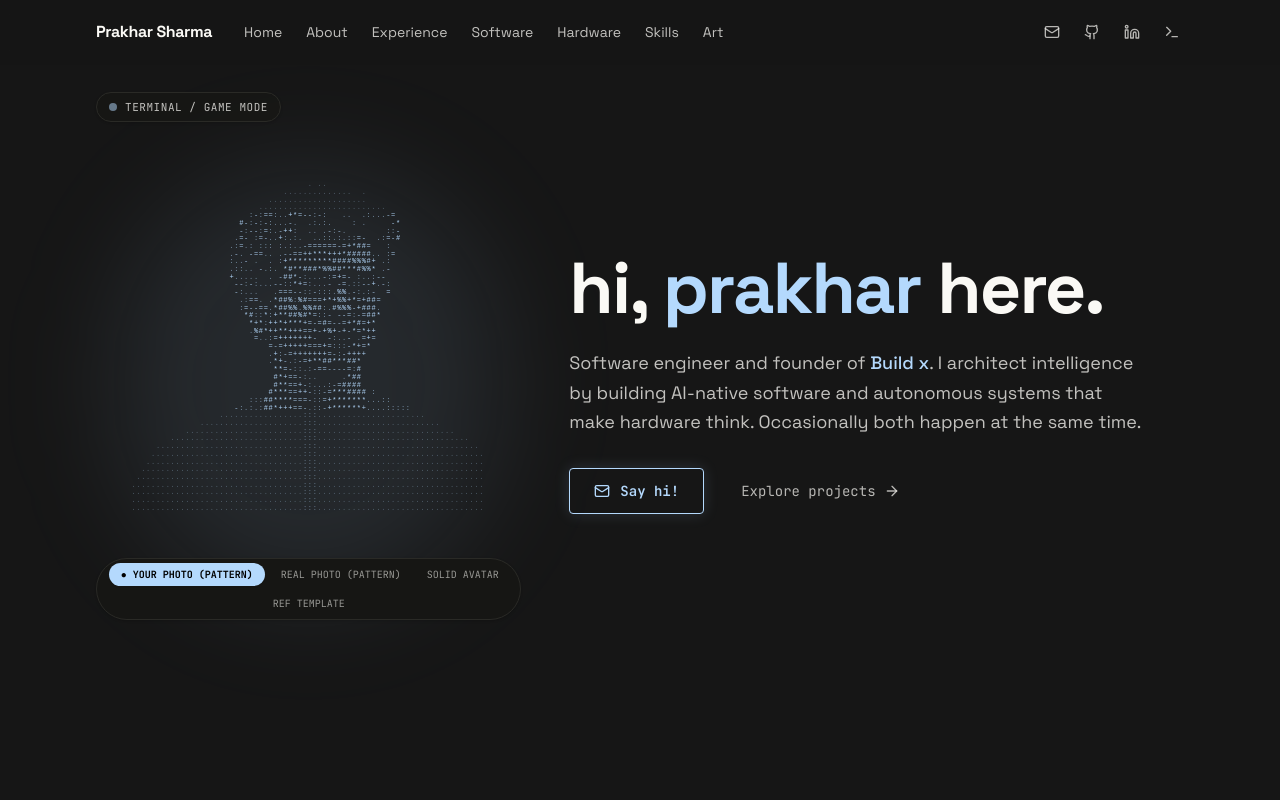
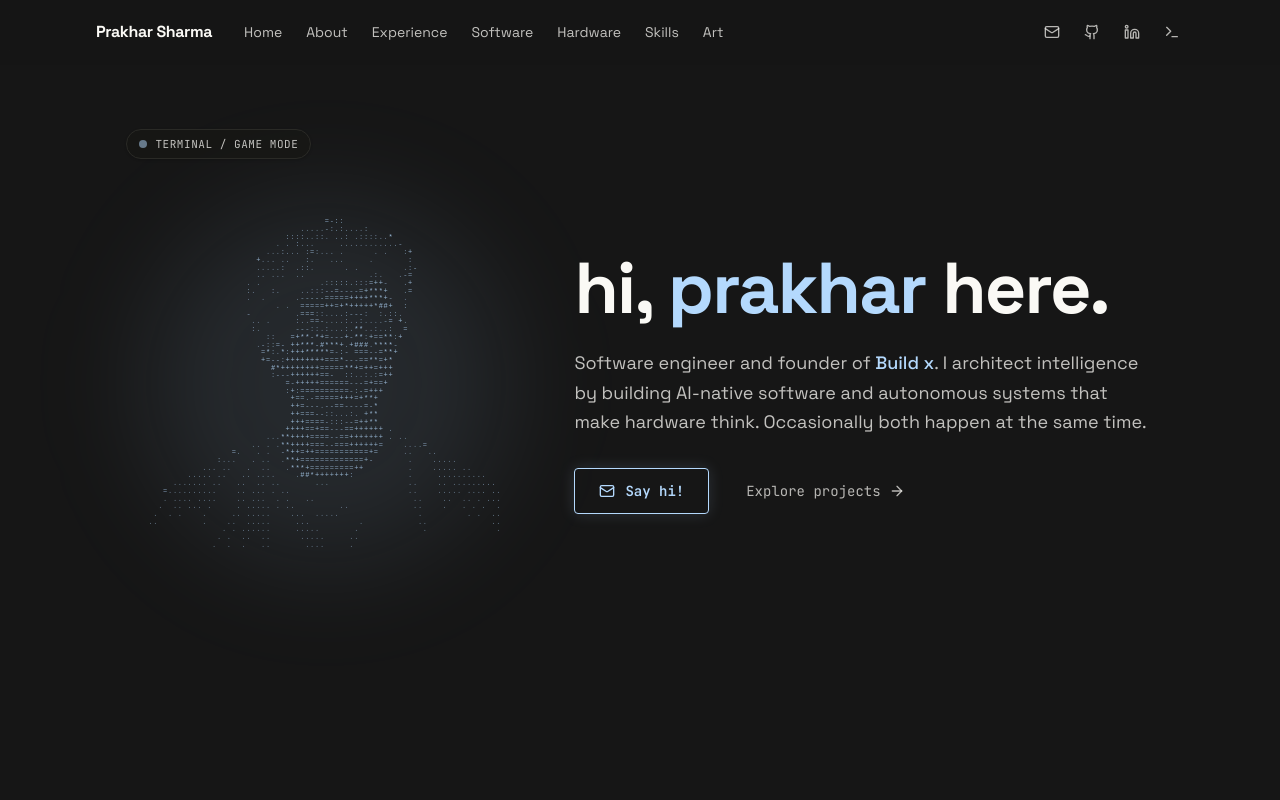
Before and after one commit to pr4xh4r/portfolio, a React (Vite) app: page / in a window 1280 px wide. Shown: the top 800 px of the page. Built offline with nearby package versions, Linux system fonts and the light colour scheme.

Commit message:
feat: permanently use Solid Avatar model for ASCII portrait and remove category selector block

```diff
--- a/src/components/AsciiSilhouette.tsx
+++ b/src/components/AsciiSilhouette.tsx
@@ -1,9 +1,5 @@
 import React, { useEffect, useRef, useState } from 'react';
-import prakharPatternData from '../data/asciiPoints_prakhar_pattern.json';
-import realPhotoData from '../data/asciiPoints_real_photo.json';
-import previousAvatarData from '../data/asciiPoints_avatar.json';
-import uploadedTemplateData from '../data/asciiPoints_hooded.json';
-import { sound } from '../utils/audio';
+import solidAvatarData from '../data/asciiPoints.json';
 
 interface Point {
   x: number;
@@ -33,17 +29,12 @@ const getCanvasSize = (w: number) => {
   return 400;
 };
 
-type ModelType = 'prakhar_pattern' | 'real_photo' | 'previous_avatar' | 'uploaded_template';
-
 export const AsciiSilhouette: React.FC = () => {
   const canvasRef = useRef<HTMLCanvasElement | null>(null);
   const mouseRef = useRef({ x: -1000, y: -1000, active: false });
   const targetMouseRef = useRef({ x: -1000, y: -1000 });
   const particlesRef = useRef<Particle[]>([]);
   const startTimeRef = useRef<number>(performance.now());
-
-  // Default to Prakhar's photo with the reference pattern
-  const [modelType, setModelType] = useState<ModelType>('prakhar_pattern');
 
   const [canvasSize, setCanvasSize] = useState<number>(() =>
     typeof window !== 'undefined' ? getCanvasSize(window.innerWidth) : 400
@@ -78,37 +69,18 @@ export const AsciiSilhouette: React.FC = () => {
     }));
   };
 
-  // Load points depending on the active model
+  // Load solid avatar points
   useEffect(() => {
     const isSmall = canvasSize <= 280;
     const key = canvasSize <= 240 ? '220' : canvasSize <= 300 ? '280' : '400';
-
-    let dataSource: unknown;
-    switch (modelType) {
-      case 'prakhar_pattern':
-        dataSource = prakharPatternData;
-        break;
-      case 'real_photo':
-        dataSource = realPhotoData;
-        break;
-      case 'previous_avatar':
-        dataSource = previousAvatarData;
-        break;
-      case 'uploaded_template':
-        dataSource = uploadedTemplateData;
-        break;
-      default:
-        dataSource = prakharPatternData;
-    }
-
-    const precomputed = (dataSource as Record<string, Point[]>)[key];
+    const precomputed = (solidAvatarData as Record<string, Point[]>)[key];
 
     if (precomputed && precomputed.length > 0) {
       particlesRef.current = createParticles(precomputed, isSmall);
       setIsReady(true);
       startTimeRef.current = performance.now();
     }
-  }, [canvasSize, modelType]);
+  }, [canvasSize]);
 
   // Main animation loop
   useEffect(() => {
@@ -206,11 +178,8 @@ export const AsciiSilhouette: React.FC = () => {
         p.x += p.vx;
         p.y += p.vy;
 
-        // Ice-blue palette styling
-        const isFaceGlyph = ['#', '%', '@', '+', '*', '=', '-'].includes(p.char);
-        const alpha = isFaceGlyph ? Math.min(1.0, p.currentAlpha * 1.15) : p.currentAlpha * 0.85;
-
-        ctx.fillStyle = `rgba(180, 217, 253, ${alpha})`;
+        // Signature Ice-Blue palette styling
+        ctx.fillStyle = `rgba(180, 217, 253, ${p.currentAlpha})`;
         ctx.fillText(p.char, p.x, p.y);
       });
     };
@@ -252,16 +221,10 @@ export const AsciiSilhouette: React.FC = () => {
       canvas.removeEventListener('touchmove', handleTouchMove);
       canvas.removeEventListener('touchend', handleMouseLeave);
     };
-  }, [canvasSize, isReady, modelType]);
-
-  const handleToggle = (type: ModelType) => {
-    if (type === modelType) return;
-    sound.playWarp();
-    setModelType(type);
-  };
+  }, [canvasSize, isReady]);
 
   return (
-    <div className="relative flex flex-col items-center justify-center">
+    <div className="relative flex items-center justify-center">
       <canvas
         ref={canvasRef}
         className="simulation-container select-none"
@@ -273,57 +236,6 @@ export const AsciiSilhouette: React.FC = () => {
         }}
         title="Interactive ASCII Particle Matrix — move your mouse or touch to scatter particles"
       />
-
-      {/* Model Selector Bar so you can compare all variants */}
-      <div className="mt-3 flex flex-wrap items-center justify-center gap-1.5 p-1 bg-[#161614] border border-[#2a2a26] rounded-full text-[10px] font-mono shadow-sm">
-        <button
-          onClick={() => handleToggle('prakhar_pattern')}
-          className={`px-3 py-1 rounded-full transition-all ${
-            modelType === 'prakhar_pattern'
-              ? 'bg-[#B4D9FD] text-black font-bold shadow-xs'
-              : 'text-[#EDECE8]/60 hover:text-white'
-          }`}
-          title="Your Avatar styled with the reference pattern (dotted silhouette + glowing facial features)"
-        >
-          ● YOUR PHOTO (PATTERN)
-        </button>
-
-        <button
-          onClick={() => handleToggle('real_photo')}
-          className={`px-2.5 py-1 rounded-full transition-all ${
-            modelType === 'real_photo'
-              ? 'bg-[#B4D9FD] text-black font-bold shadow-xs'
-              : 'text-[#EDECE8]/60 hover:text-white'
-          }`}
-          title="Your Real Photo styled with the reference pattern"
-        >
-          REAL PHOTO (PATTERN)
-        </button>
-
-        <button
-          onClick={() => handleToggle('previous_avatar')}
-          className={`px-2.5 py-1 rounded-full transition-all ${
-            modelType === 'previous_avatar'
-              ? 'bg-[#B4D9FD] text-black font-bold shadow-xs'
-              : 'text-[#EDECE8]/60 hover:text-white'
-          }`}
-          title="Previous Blue Avatar Solid Model"
-        >
-          SOLID AVATAR
-        </button>
-
-        <button
-          onClick={() => handleToggle('uploaded_template')}
-          className={`px-2.5 py-1 rounded-full transition-all ${
-            modelType === 'uploaded_template'
-              ? 'bg-[#B4D9FD] text-black font-bold shadow-xs'
-              : 'text-[#EDECE8]/60 hover:text-white'
-          }`}
-          title="Uploaded Reference Image"
-        >
-          REF TEMPLATE
-        </button>
-      </div>
     </div>
   );
 };
```
Also changed, not shown: src/data/asciiPoints.json.
